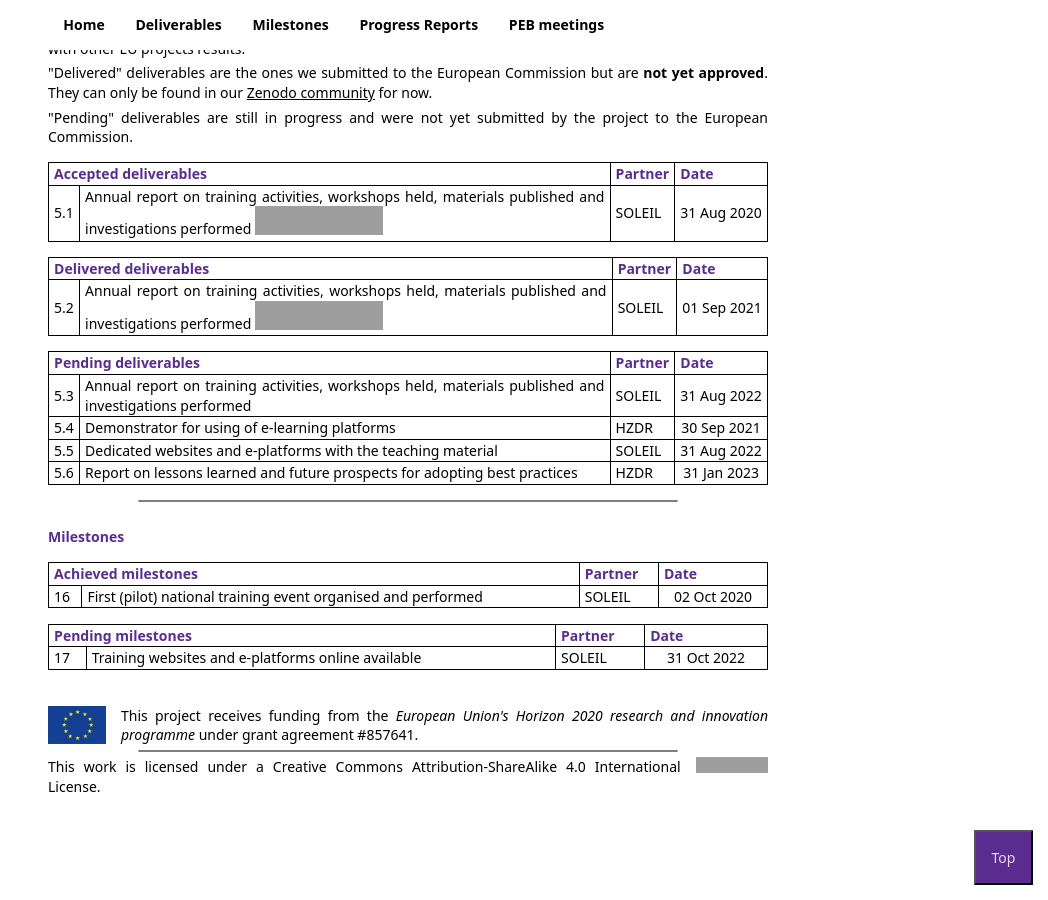
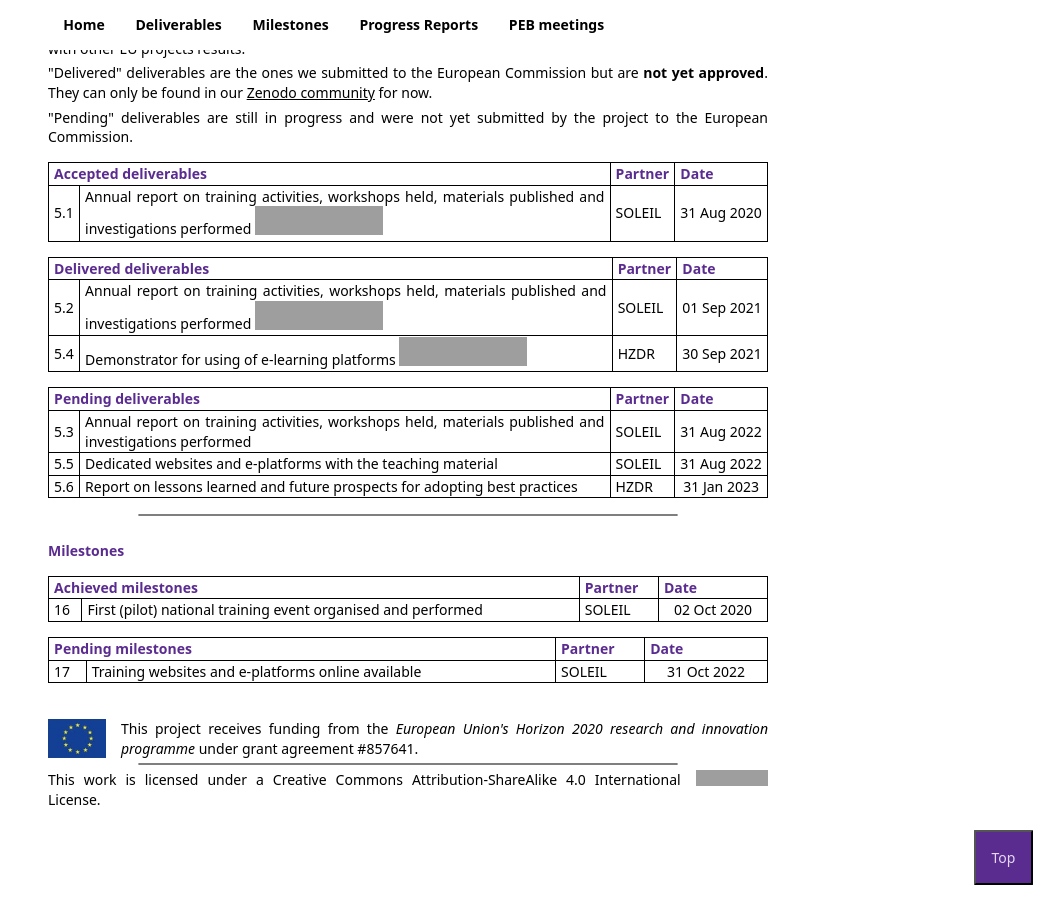
Before and after one commit to ExPaNDS-eu/WP1-reporting, a Jekyll site: the page built from _reports-wp/reports-wp5.html, in a window 1280 px wide and 900 px high, scrolled down 1344 px. Shown: the whole window, without its empty margins (232-1280 px from the left). Built offline with Jekyll 4.4.1, drawn with Linux system fonts in a browser that asks for light colours; some of the changed lines change nothing that is shown; grey boxes are pictures that could not be loaded.

Commit message:
delivery of d5.4

```diff
--- a/_data/deliverables.yml
+++ b/_data/deliverables.yml
@@ -271,7 +271,10 @@
   name: Demonstrator for using of e-learning platforms
   partner: HZDR
   date: 2021-09-30
-  status: pending
+  status: delivered
+  description: Description of the training platform seen as most suitable for the PaN communities, being a combination of a catalogue and an e-learning platform.
+  img: https://zenodo.org/badge/DOI/10.5281/zenodo.5171766.svg
+  link: https://doi.org/10.5281/zenodo.5171766
 
 - id: 5.5
   name: Dedicated websites and e-platforms with the teaching material
```
